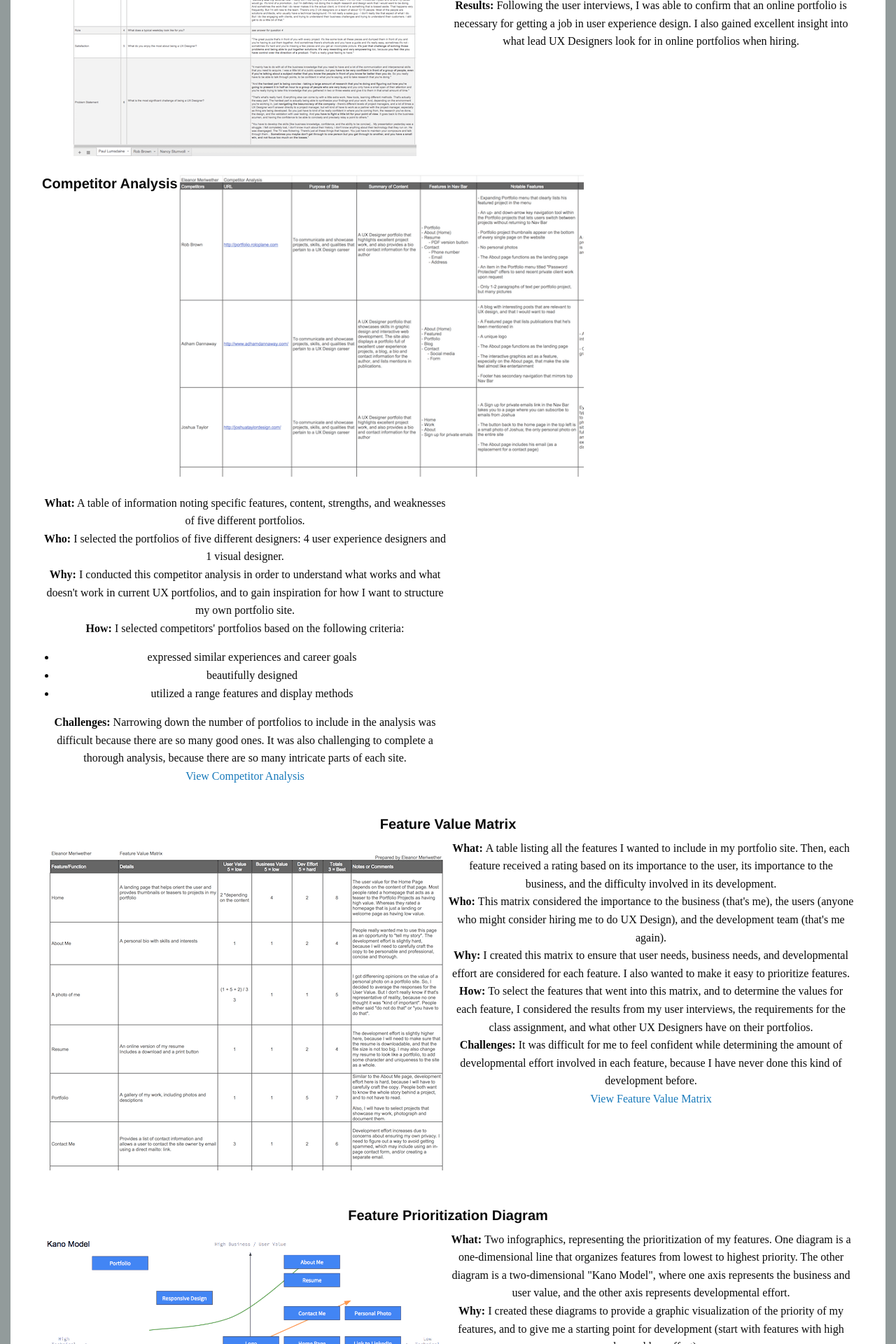
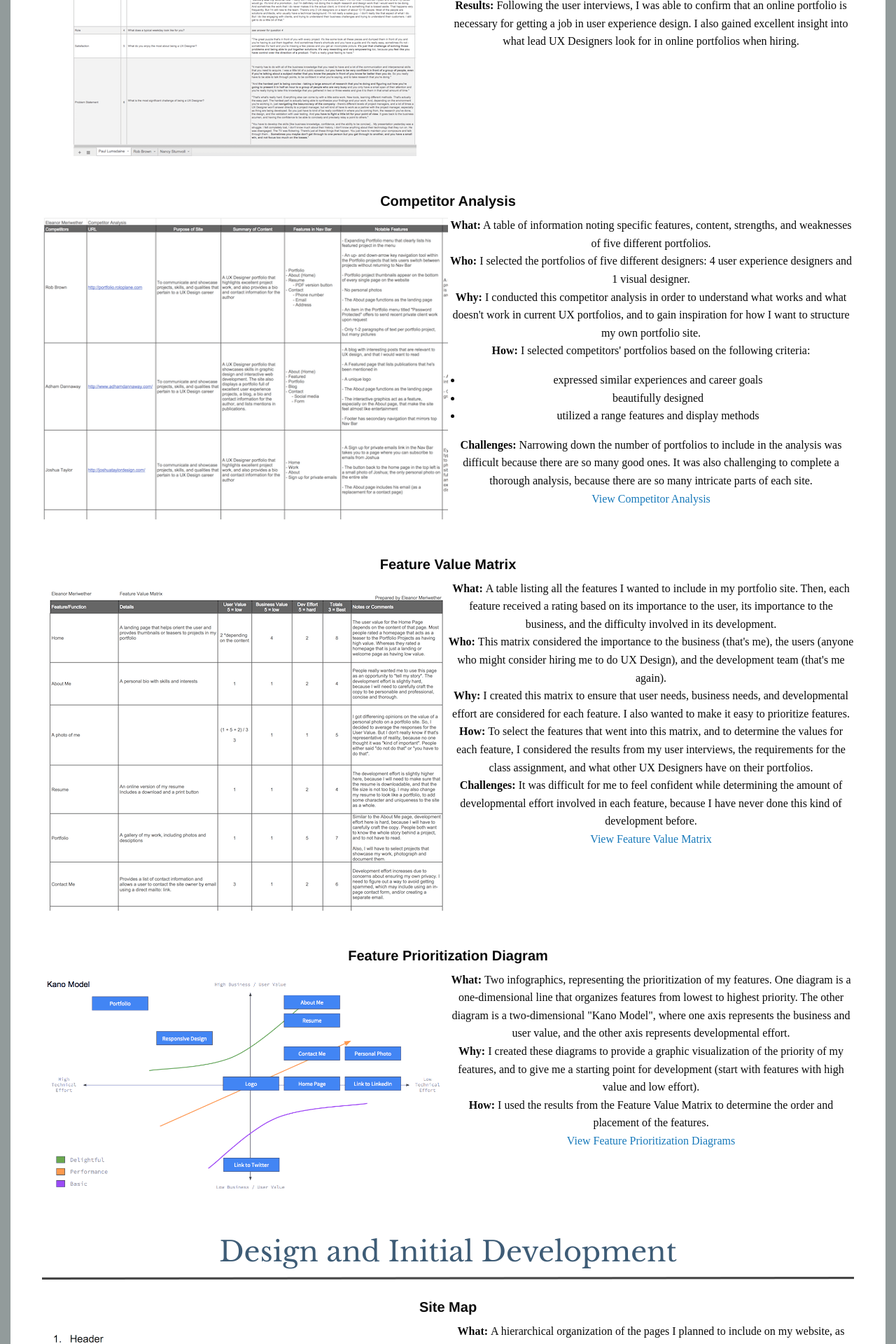
Before and after one commit to emeriwether/emeriwether.github.io, a Jekyll site: the page built from project1.html, in a window 1280 px wide. Shown: the part 1903-3823 px from the top of the page at 70% size. Built offline with Jekyll 4.4.1, drawn with Linux system fonts in a browser that asks for light colours; some web fonts are replaced.

Commit message:
ct prev com

```diff
--- a/project1.html
+++ b/project1.html
@@ -26,7 +26,7 @@ category: sub
         <div class="cell medium-6 subsectionThumb"><img src="img/portfolioProjectDescription/userInterviews.png"></div>
         <div class="cell medium-6"><p><b>What:</b>3 one-hour long interviews, with a mix of structured and unstructured questions.<br><b> Who:</b> I interviewed 3 current User Experience Designers in lead positions.<br> <b >Where:</b> The interviews were conducted remotely, with audio only.<br><b> Why:</b> I conducted these user interviews to better understand what my users want, and to gain context for the answers I receive in the interviews.<br><b> Challenges:</b> On some topics, I received conflicting opinions. For example, one interviewee said it is very important to include a personal photo on a portfolio site, while another interviewee said that doing so is a very bad idea.<br><b> Results:</b> Following the user interviews, I was able to confirm that an online portfolio is necessary for getting a job in user experience design. I also gained excellent insight into what lead UX Designers look for in online portfolios when hiring.</p></div>
 
-        <div class="cellsubsectionHeader"><h5><b>Competitor Analysis</b></h5></div>
+        <div class="cell subsectionHeader"><h5><b>Competitor Analysis</b></h5></div>
         <div class="cell medium-6 subsectionThumb"><img src="img/portfolioProjectDescription/competitorAnalysis.png"></div>
         <div class="cell medium-6"><p><b>What:</b> A table of information noting specific features, content, strengths, and weaknesses of five different portfolios.<br><b> Who:</b> I selected the portfolios of five different designers: 4 user experience designers and 1 visual designer.<br> <b>Why:</b> I conducted this competitor analysis in order to understand what works and what doesn't work in current UX portfolios, and to gain inspiration for how I want to structure my own portfolio site.<br> <b>How:</b> I selected competitors' portfolios based on the following criteria:</p>
         <ul>
```
